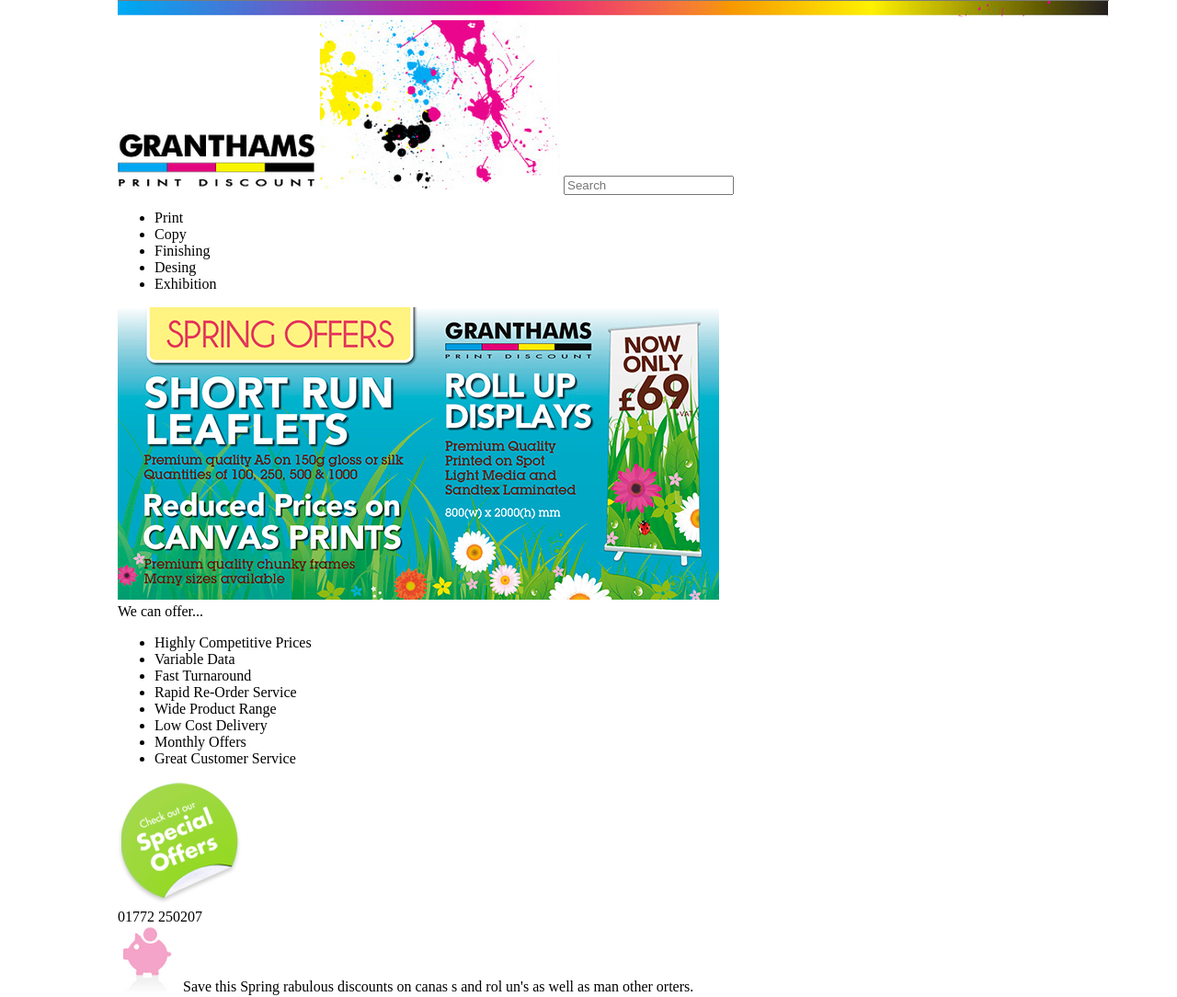
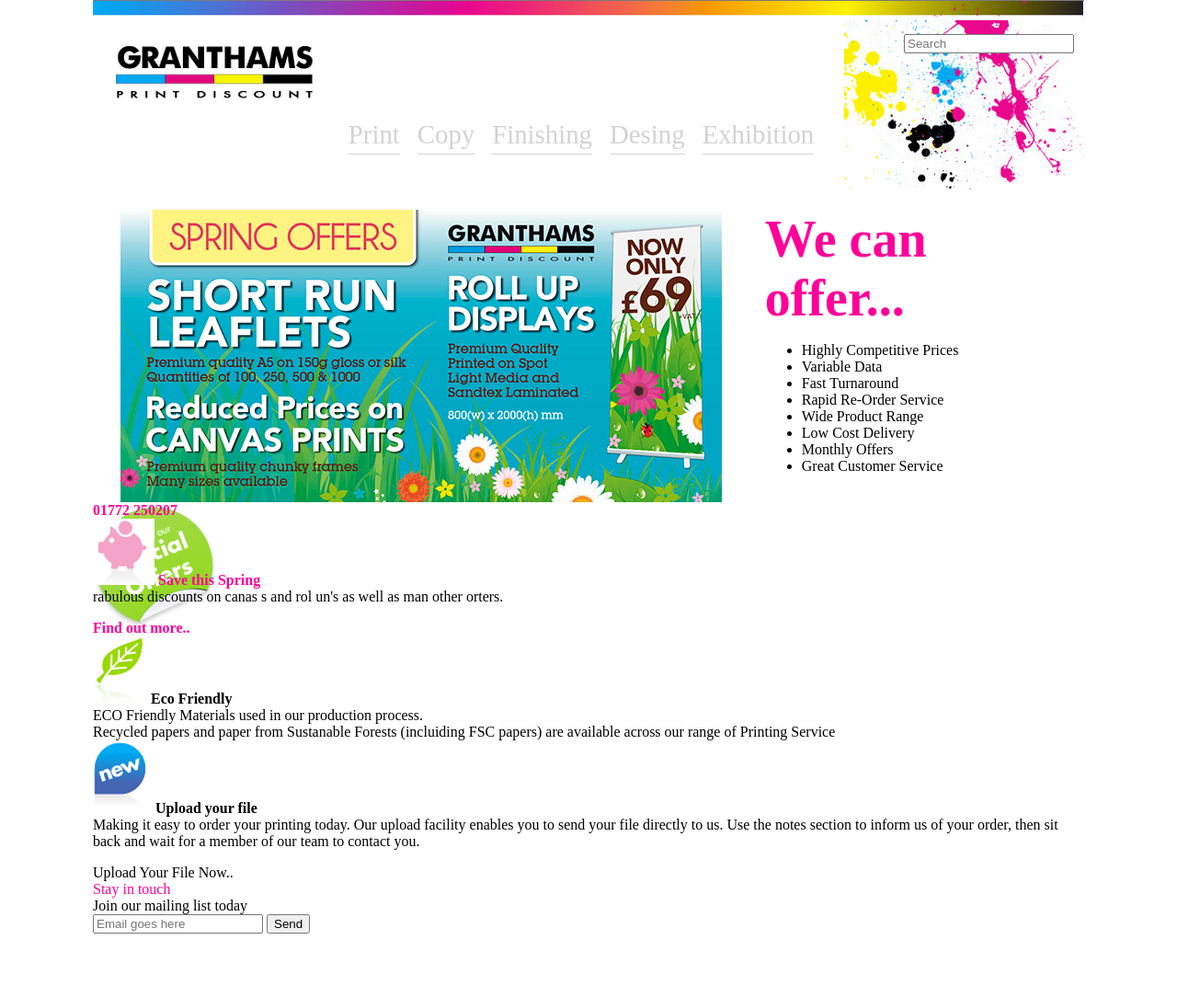
Before and after one commit to ElWakamole/PW15162022, a plain HTML site: page PracticaCSS02/index.html in a window 1280 px wide. Shown: the top 1084 px of the page at 92% size. After the commit the page ends 1015 px from the top, so only its background shows below. Drawn offline with Linux system fonts and the light colour scheme.

Commit message:
Practica02 CSS Primer Seccion

```diff
--- a/PracticaCSS02/CSS/Estilos.css
+++ b/PracticaCSS02/CSS/Estilos.css
@@ -1,6 +1,59 @@
 body{
     /* 1em */
     font-size: 16px;
-    max-width: 1024px;
+    /*Recomendacion del cliente*/
+    max-width: 1078px;
+    min-width: 1078px;
     margin: 0px auto;
 }
+header input{
+    float: right;
+    margin-right: -250px;
+    margin-top: 15px;
+}
+header nav{
+    text-align: center;
+    margin-left: 220px;
+}
+header nav ul li{
+    border-bottom: 1px solid lightgray;
+    display: inline-block;
+    font-size: 1.8em;
+    margin-right: 15px;
+    color: lightgray;
+    padding-bottom: 4px;
+    /*text-decoration: underline;*/
+}
+#granthams{
+    margin-top: 25px;
+    margin-left: 25px;
+}
+#paint{
+    float: right;
+}
+#primerSeccion{
+    /*border: 1px solid red;*/
+    height: 318px;
+    margin-top: 60px;
+}
+#primerSeccion article{
+    display: inline-block;
+    vertical-align: top;
+}
+#seccion01art01{
+    width: 60%;
+    margin-left: 30px;
+}
+#seccion01art02{
+    width: 30%;
+    margin-left: 50px;
+}
+.colorrosa{
+    color: #FF0099;
+}
+.letragrande{
+    font-size: 3.5em;
+}
+.nito{
+    font-weight: bold;
+}
```
Also changed, not shown: PracticaCSS02/index.html (+1 -0 lines).
